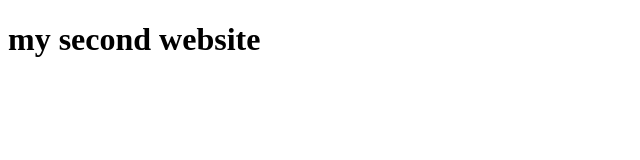
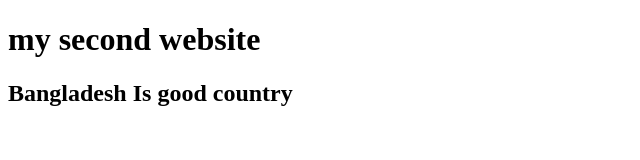
Before and after one commit to jaber996/my-first-website, a plain HTML site: page index.html in a window 1280 px wide. Shown: the whole page, without its empty margins (0-640 px from the left). Drawn offline with Linux system fonts and the light colour scheme.

Commit message:
added a header

```diff
--- a/index.html
+++ b/index.html
@@ -7,5 +7,6 @@
 </head>
 <body>
     <h1>my second website</h1>
+    <h2>Bangladesh Is good country</h2>
 </body>
 </html>
```
